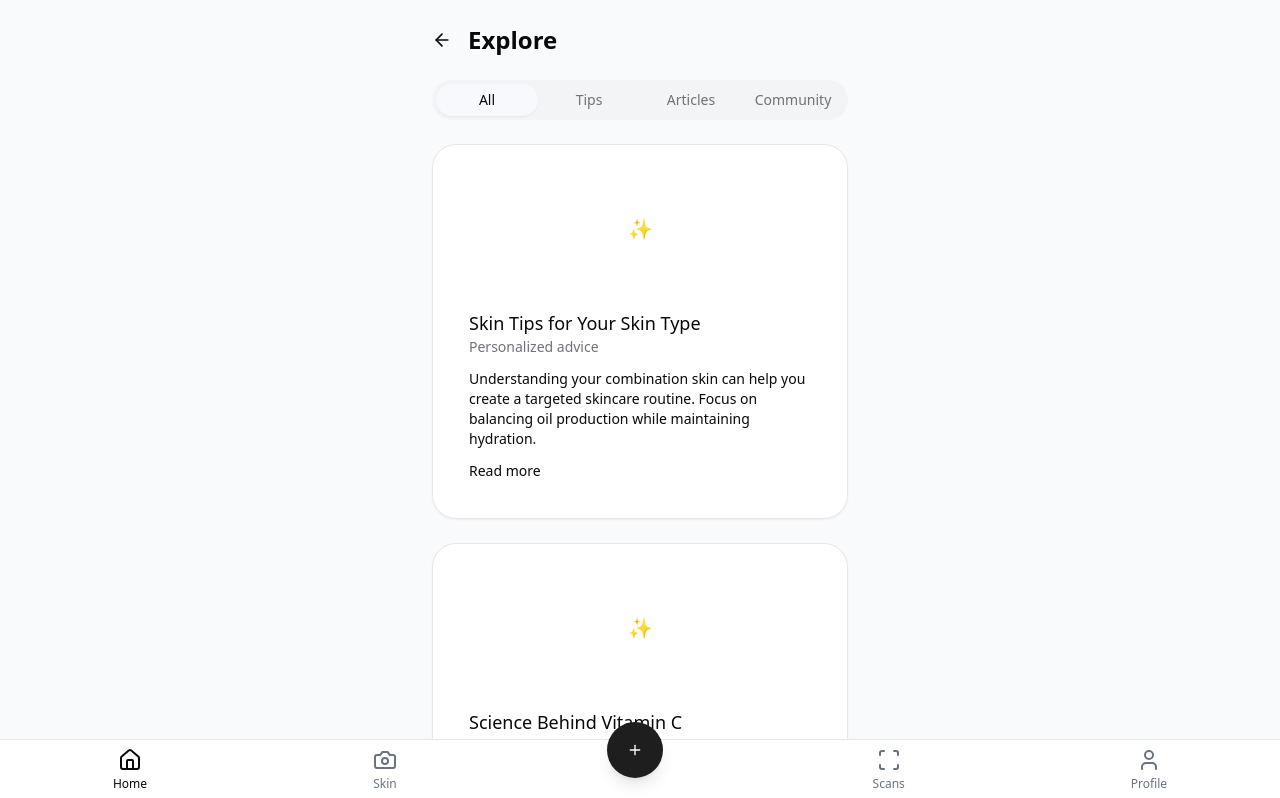
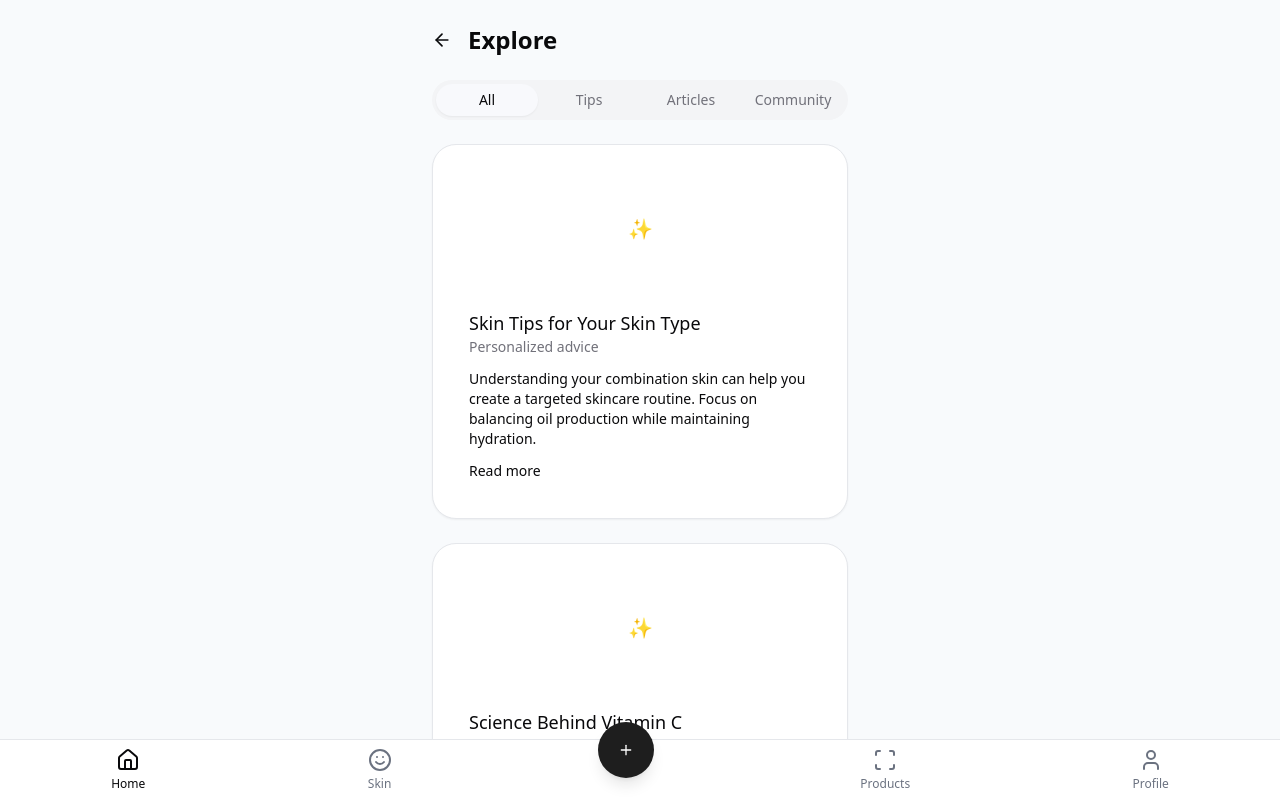
Before and after one commit to mattcoatsworth/skin-savvy-scan-track-0afccea7, a React (Vite) app: page /explore in a window 1280 px wide. Shown: the top 798 px of the page. Built offline with nearby package versions, Linux system fonts and the light colour scheme.

Commit message:
Fix: Update navigation labels and icons
- Changed the "Scans" label to "Products" in the bottom navigation.
- Updated the icon for the "Skin" tab to a smile face emoji.

```diff
--- a/src/components/AppNavigation.tsx
+++ b/src/components/AppNavigation.tsx
@@ -1,6 +1,6 @@
 
 import React, { useState } from "react";
-import { Home, BarChart2, User, Plus, Camera, Image, Scan } from "lucide-react";
+import { Home, BarChart2, User, Plus, Camera, Image, Scan, Smile } from "lucide-react";
 import { cn } from "@/lib/utils";
 import { Link } from "react-router-dom";
 import {
@@ -22,8 +22,8 @@ const AppNavigation: React.FC = () => {
 
   const navItems: NavItem[] = [
     { icon: Home, label: "Home", path: "/", active: true },
-    { icon: Camera, label: "Skin", path: "/history" },
-    { icon: Scan, label: "Scans", path: "/insights" },
+    { icon: Smile, label: "Skin", path: "/history" },
+    { icon: Scan, label: "Products", path: "/insights" },
     { icon: User, label: "Profile", path: "/profile" },
   ];
 
```
